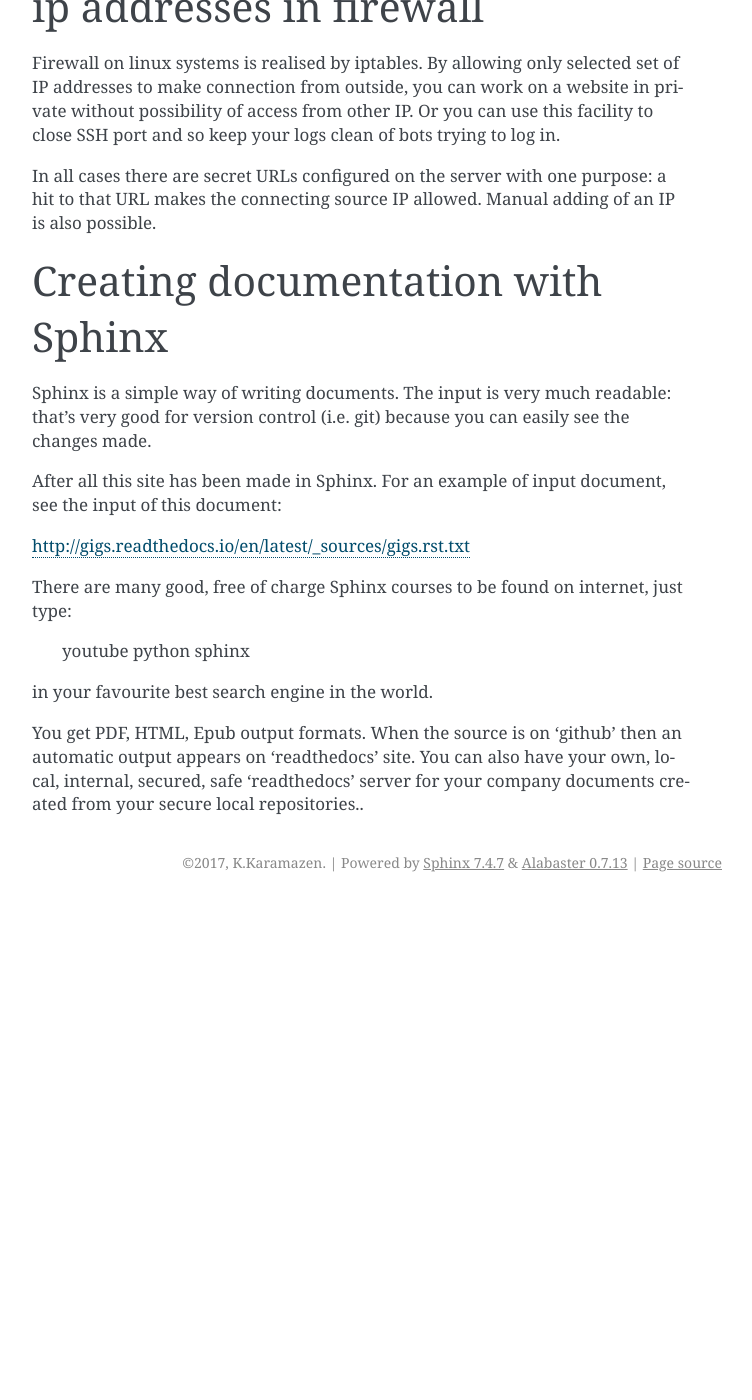
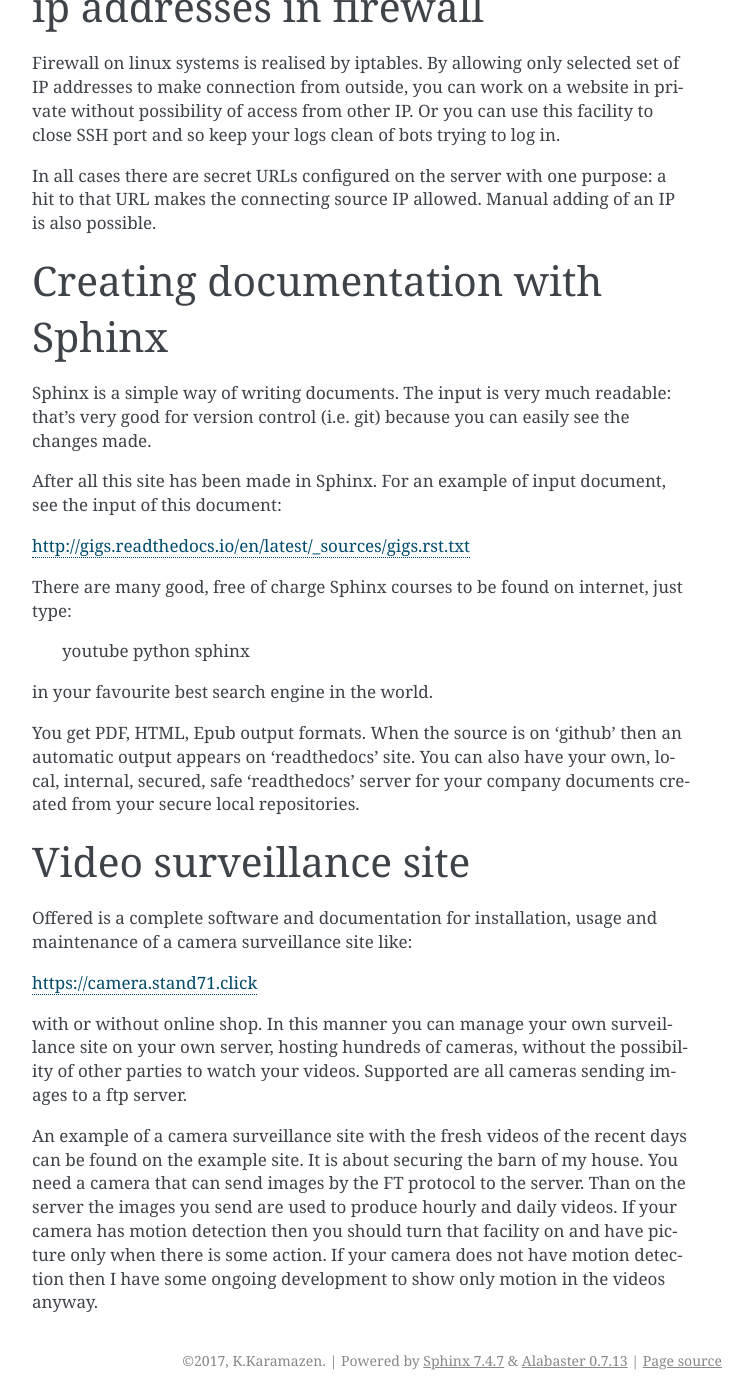
Before and after one commit to kresimir71/gigs, a Sphinx documentation site: the page built from docs/gigs.rst, in a window 1280 px wide and 1400 px high, scrolled down 5932 px. Shown: the whole window, without its empty margins (388-1140 px from the left). Built offline with Sphinx 7.4.7, drawn with Linux system fonts in a browser that asks for light colours; before the commit the page ends 6834 px from its top, so only the background shows below that; some of the changed text lies outside the part shown.

Commit message:
surveillance cameras

```diff
--- a/docs/gigs.rst
+++ b/docs/gigs.rst
@@ -250,7 +250,31 @@ in your favourite best search engine in the world.
 You get PDF, HTML, Epub output formats. When the source is on 'github'
 then an automatic output appears on 'readthedocs' site. You can also
 have your own, local, internal, secured, safe 'readthedocs' server for
-your company documents created from your secure local repositories..
+your company documents created from your secure local repositories.
+
+Video surveillance site
+##############################################################
+
+Offered is a complete software and documentation for installation,
+usage and maintenance of a camera surveillance site like:
+
+https://camera.stand71.click
+
+with or without online shop. In this
+manner you can manage your own surveillance site on your own server,
+hosting hundreds of cameras, without the possibility of other parties
+to watch your videos. Supported are all cameras sending images to a
+ftp server.
+
+An example of a camera surveillance site with the fresh videos of the
+recent days can be found on the example site. It is about securing the barn of
+my house.  You need a camera that can send images by the FT protocol
+to the server. Than on the server the images you send are used to
+produce hourly and daily videos. If your camera has motion detection
+then you should turn that facility on and have picture only when there
+is some action. If your camera does not have motion detection then I
+have some ongoing development to show only motion in the videos
+anyway.
 
 
 .. API
```
